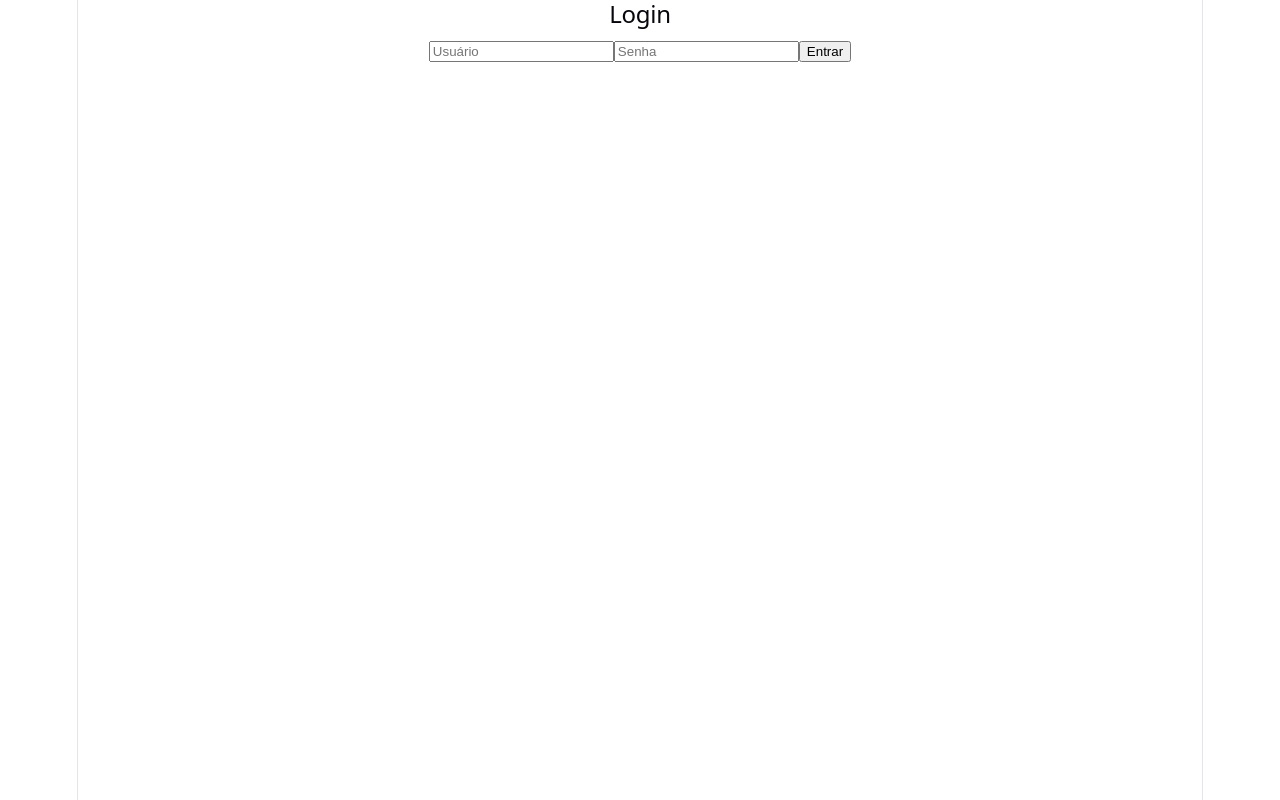
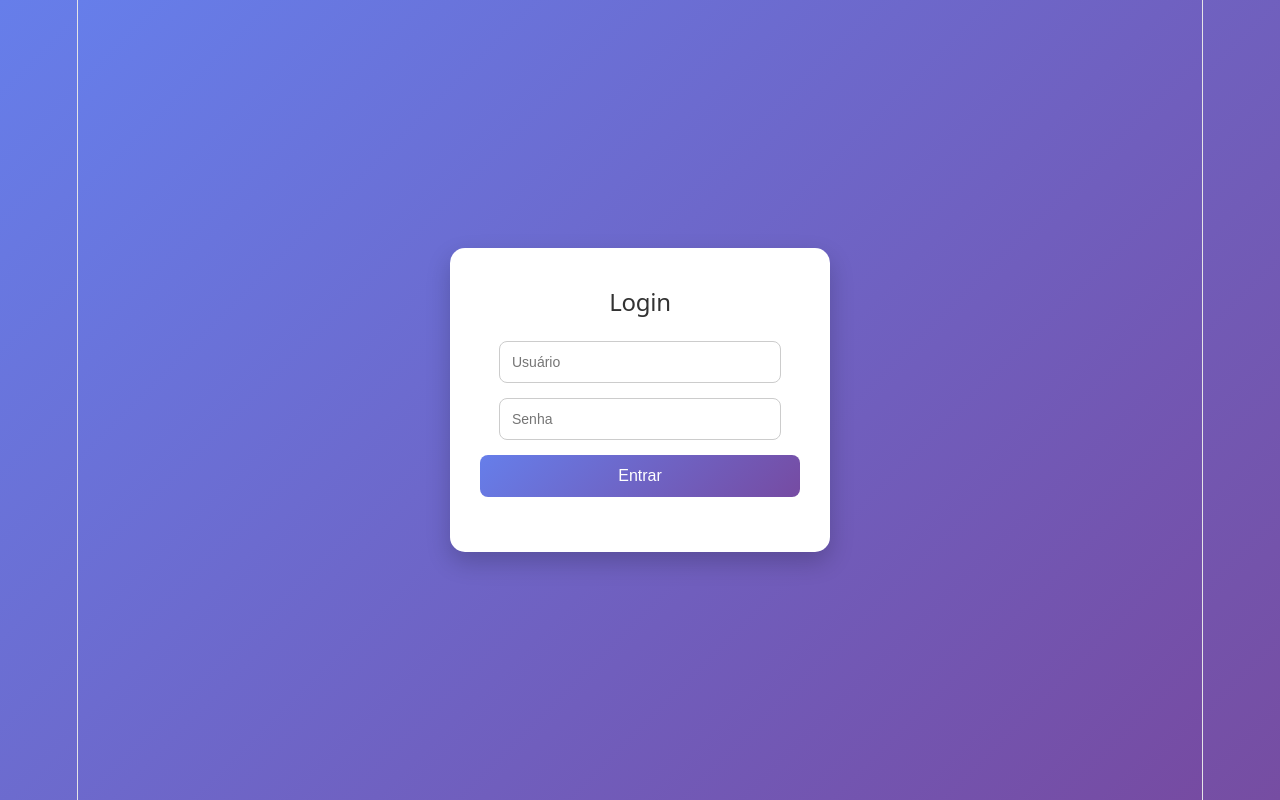
Before and after one commit to Allysson2023/marketplace, a React (Vite) app in the folder frontend/frontend/: page /login in a window 1280 px wide. Built offline with nearby package versions, Linux system fonts and the light colour scheme.

Commit message:
adicionando css no Login

```diff
--- a/frontend/frontend/src/pages/Login/Login.css
+++ b/frontend/frontend/src/pages/Login/Login.css
@@ -0,0 +1,82 @@
+body {
+    margin: 0;
+    font-family: 'Segoe UI', Tahoma, Geneva, Verdana, sans-serif;
+    background: linear-gradient(135deg, #667eea, #764da2);
+    height: 100vh;
+    display: flex;
+    align-items: center;
+    justify-content: center;
+}
+
+.container-geral {
+    height: 100vh;
+    display: flex;
+    align-items: center;
+    justify-content: center;
+    background: linear-gradient(135deg, #667eea, #764ba2);
+}
+
+.login-container {
+    background: #fff;
+    padding: 40px 30px;
+    border-radius: 15px;
+    width: 320px;
+    box-shadow: 0 10px 25px rgba(0, 0, 0, 0.2);
+    text-align: center;
+    animation: fadeIn 0.8s ease;
+}
+
+.login-container h2 {
+    margin-bottom: 25px;
+    color: #333;
+}
+
+.login-container input {
+    width: 80%;
+    padding: 12px;
+    margin-bottom: 15px;
+    border: 1px solid #ccc;
+    border-radius: 8px;
+    outline: none;
+    transition: 0.3s;
+    font-size: 14px;
+}
+
+.login-container input:focus {
+    border-color: #667eea;
+    box-shadow: 0 0 8px rgba(102, 126, 234,0.5);
+}
+
+.login-container button {
+    width: 100%;
+    padding: 12px;
+    background: linear-gradient(135deg, #667eea, #764ba2);
+    border: none;
+    border-radius: 8px;
+    color: white;
+    font-size: 16px;
+    cursor: pointer;
+    transition: 0.3s;
+}
+
+.login-container button:hover {
+    transform: scale(1.05);
+    box-shadow: 0 5px 15px rgba(0, 0, 0, 0.2);
+}
+
+.login-container p {
+    margin-top: 15px;
+    font-size: 14px;
+    color: #e74c3c;
+}
+
+@keyframes fadeIn {
+    from {
+        opacity: 0;
+        transform: translateY(-20px);
+    }
+    to {
+        opacity: 1;
+        transform: translateY(0);
+    }
+}
--- a/frontend/frontend/src/pages/Login/Login.jsx
+++ b/frontend/frontend/src/pages/Login/Login.jsx
@@ -32,6 +32,8 @@ function Login() {
   }
 
   return (
+    <div className="container-geral">
+
     <div className="login-container">
       <h2>Login</h2>
 
@@ -54,6 +56,7 @@ function Login() {
 
       <p>{mensagem}</p>
     </div>
+    </div>
   );
 }
 
```
